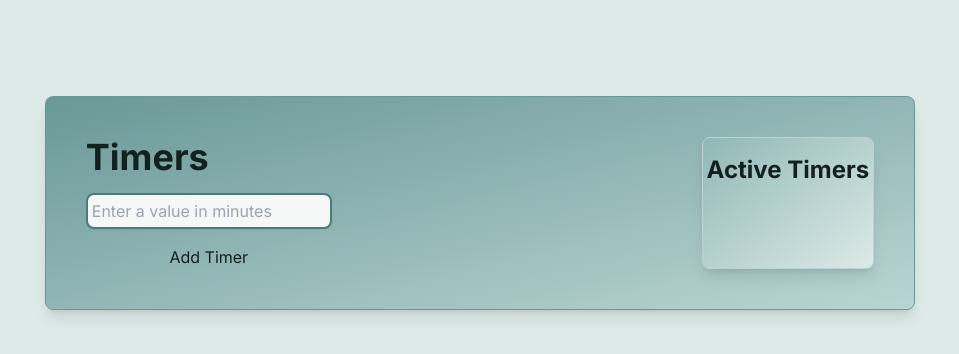
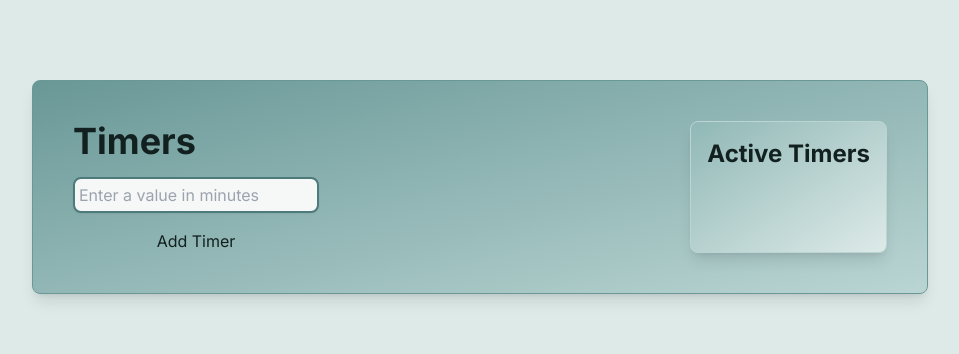
Before and after one commit to ColdWeatherBoyy/pt-timer, a Next.js app: page / in a window 1280 px wide. Shown: the top 354 px of the page, without its empty margins (160-1119 px from the left). Built offline with nearby package versions, Linux system fonts and the light colour scheme.

Commit message:
small sizing adjustments, but want to focus on other styling first

```diff
--- a/app/components/ComponentTypings.tsx
+++ b/app/components/ComponentTypings.tsx
@@ -5,7 +5,7 @@ export enum CardColor {
 }
 
 export enum CardSize {
-	small = "w-1/3",
-	medium = "py-4 px-1",
+	small = "min-w-fit p-2",
+	medium = "min-w-fit p-4",
 	large = "w-4/5 p-10",
 }
--- a/app/components/MainWrapper.tsx
+++ b/app/components/MainWrapper.tsx
@@ -6,7 +6,7 @@ interface MainWrapperProps {
 
 const MainWrapper: React.FC<MainWrapperProps> = ({ children }) => {
 	return (
-		<main className="text-jade-950 bg-jade-100 flex min-h-screen flex-col items-center justify-between p-24">
+		<main className="text-jade-950 bg-jade-100 flex min-h-screen flex-col items-center justify-between p-20">
 			{children}
 		</main>
 	);
```
